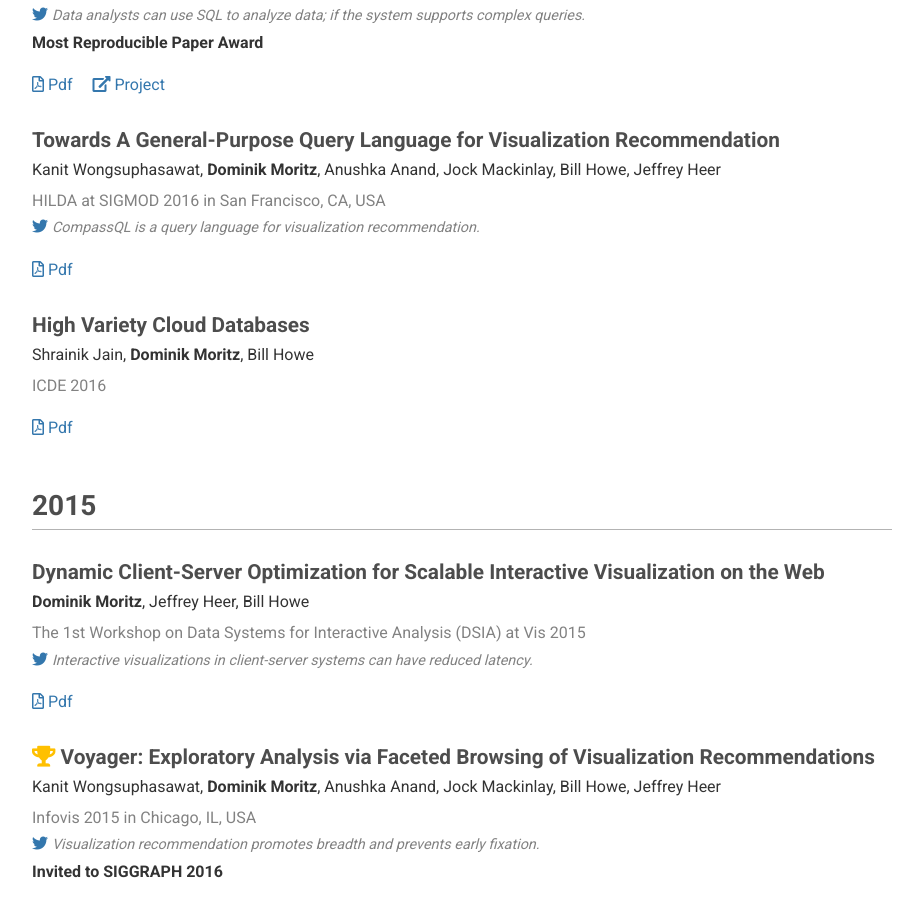
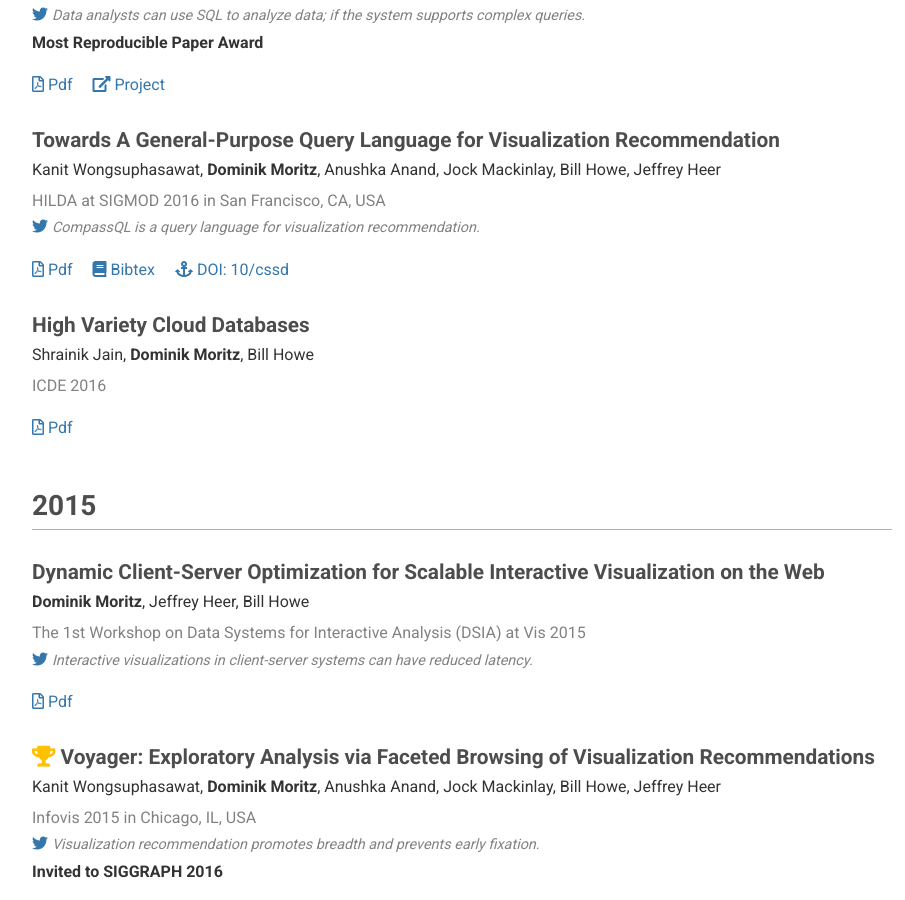
Before and after one commit to domoritz/domoritz.github.io, a Jekyll site: the page built from publications.md, in a window 1280 px wide and 900 px high, scrolled down 2769 px. Shown: the whole window, without its empty margins (178-1083 px from the left). Built offline with Jekyll 4.4.1, drawn with Linux system fonts in a browser that asks for light colours; nearby versions of some CDN libraries.

Commit message:
Update publications.yml

```diff
--- a/_data/publications.yml
+++ b/_data/publications.yml
@@ -212,6 +212,8 @@
   venue: HILDA at SIGMOD 2016
   venue_location: San Francisco, CA, USA
   venue_url: http://www.hilda.io/2016
+  doi: 10.1145/2939502.2939506
+  short_doi: 10/cssd
   pdf: /papers/2016-Compassql-HILDA.pdf
   tweet: CompassQL is a query language for visualization recommendation.
 
```
